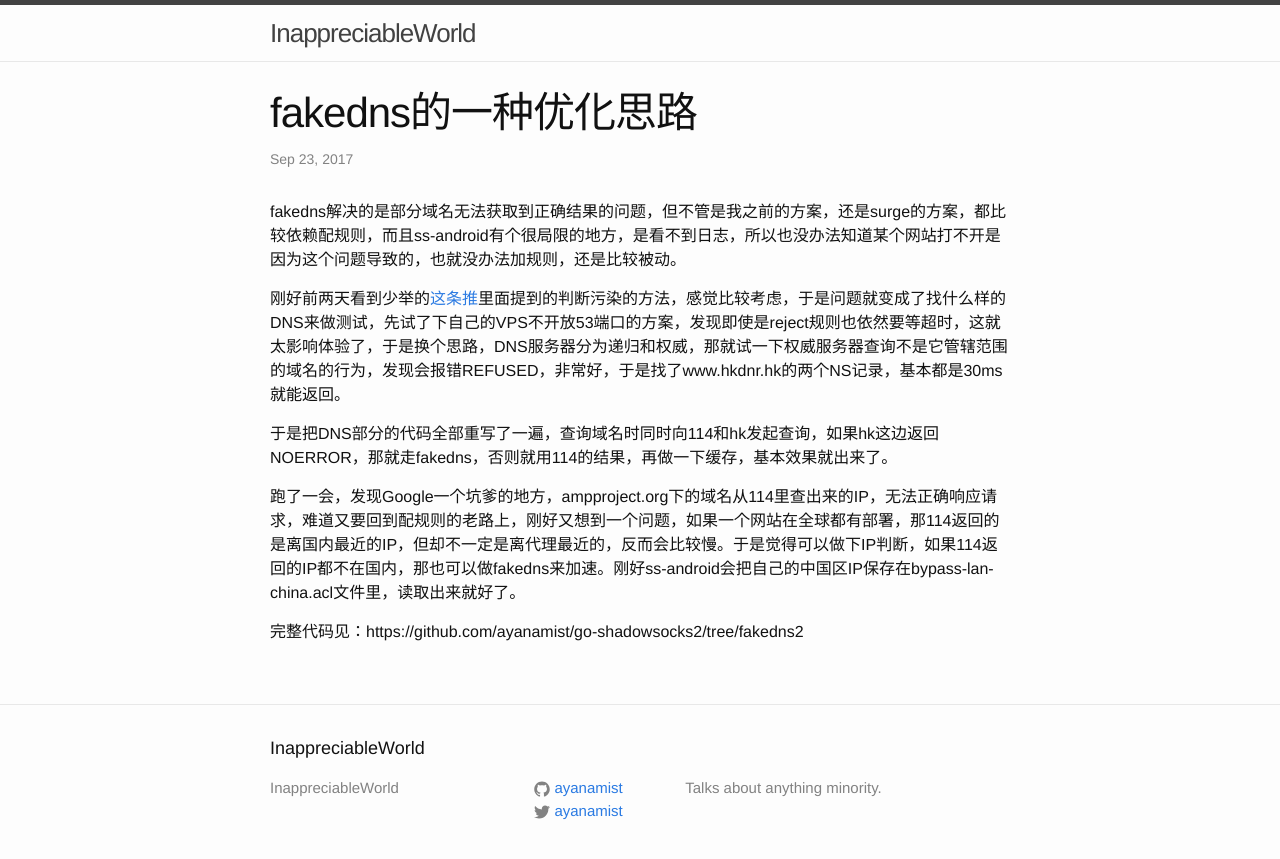
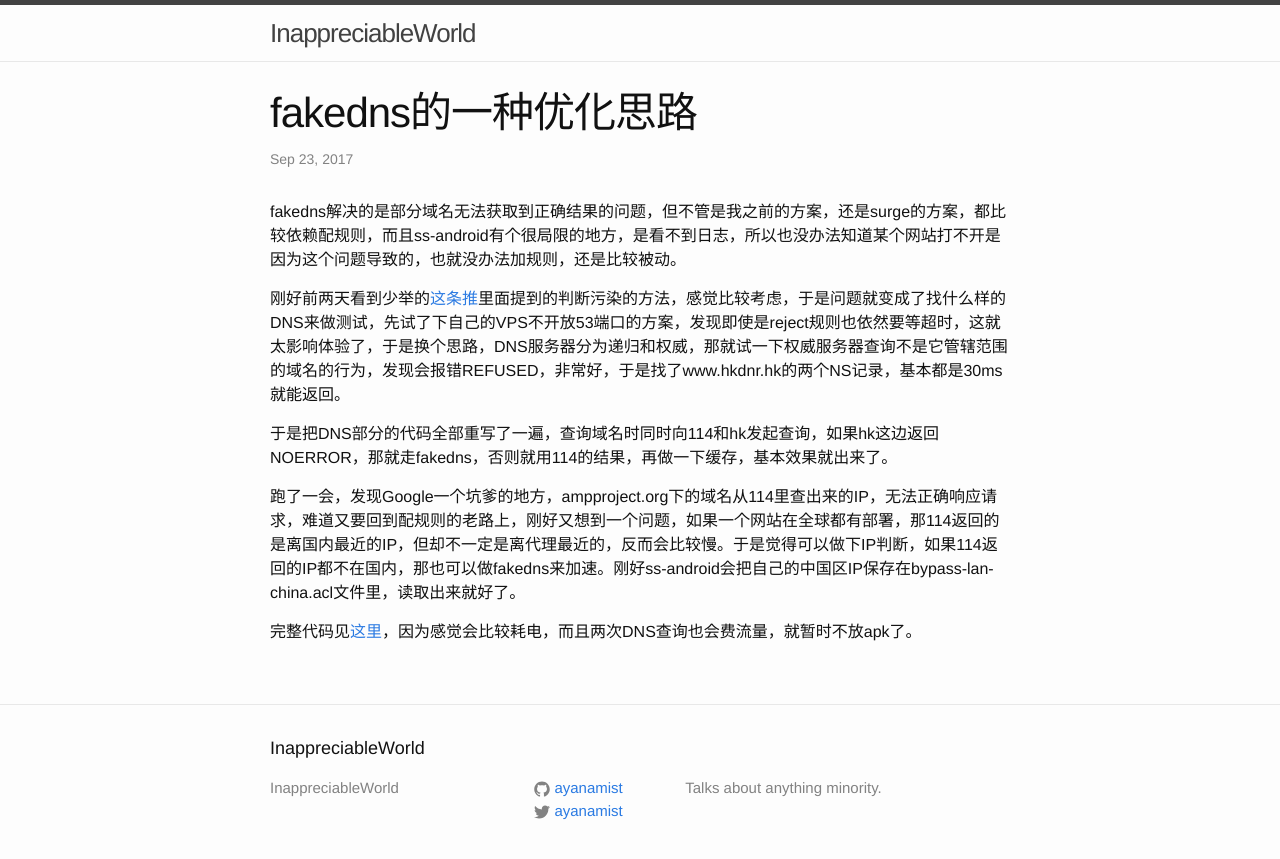
Before and after one commit to ayanamist/ayanamist.github.io, a Jekyll site: the page built from _posts/2017-09-23-fakedns2.md, in a window 1280 px wide. Shown: the top 859 px of the page. Built offline with Jekyll 4.4.1, drawn with Linux system fonts in a browser that asks for light colours.

Commit message:
Update 2017-09-23-fakedns2.md

```diff
--- a/_posts/2017-09-23-fakedns2.md
+++ b/_posts/2017-09-23-fakedns2.md
@@ -11,4 +11,4 @@ fakedns解决的是部分域名无法获取到正确结果的问题，但不管
 
 跑了一会，发现Google一个坑爹的地方，ampproject.org下的域名从114里查出来的IP，无法正确响应请求，难道又要回到配规则的老路上，刚好又想到一个问题，如果一个网站在全球都有部署，那114返回的是离国内最近的IP，但却不一定是离代理最近的，反而会比较慢。于是觉得可以做下IP判断，如果114返回的IP都不在国内，那也可以做fakedns来加速。刚好ss-android会把自己的中国区IP保存在bypass-lan-china.acl文件里，读取出来就好了。
 
-完整代码见：https://github.com/ayanamist/go-shadowsocks2/tree/fakedns2
+完整代码见[这里](https://github.com/ayanamist/go-shadowsocks2/tree/fakedns2)，因为感觉会比较耗电，而且两次DNS查询也会费流量，就暂时不放apk了。
```
